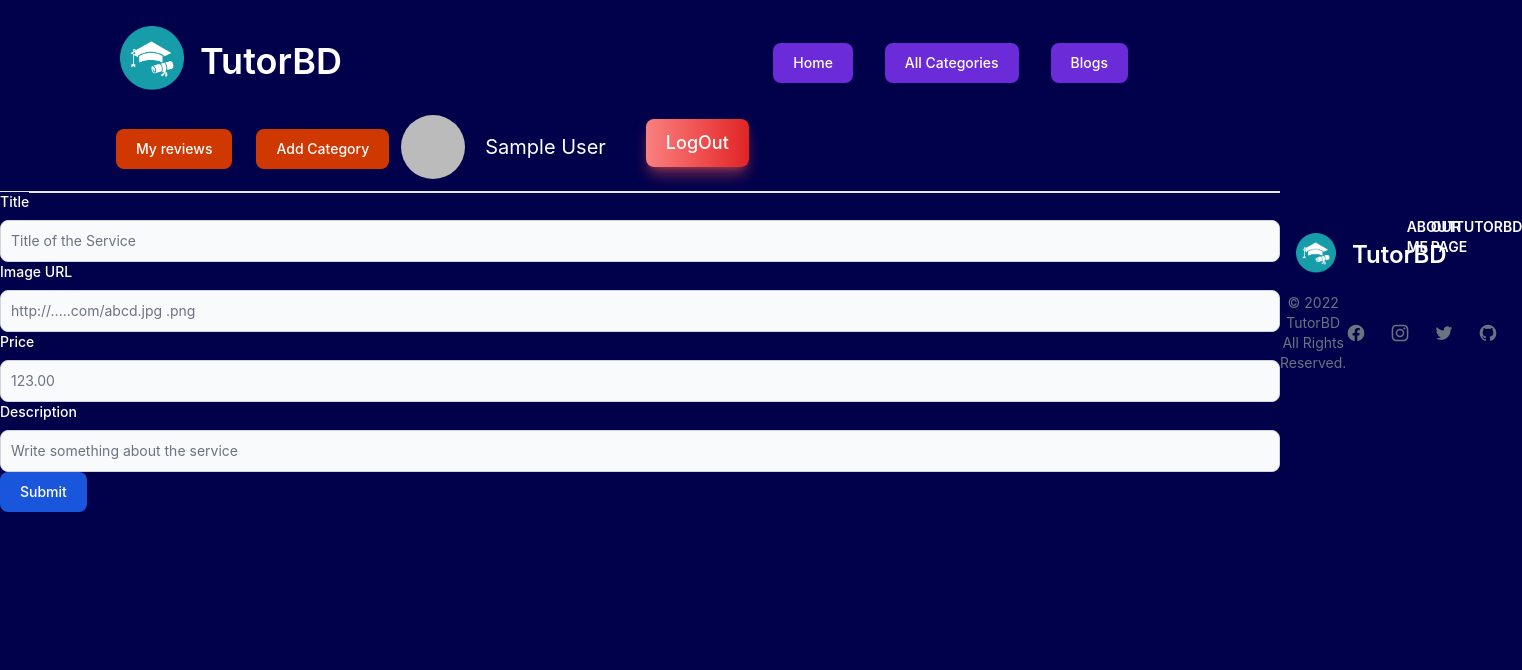
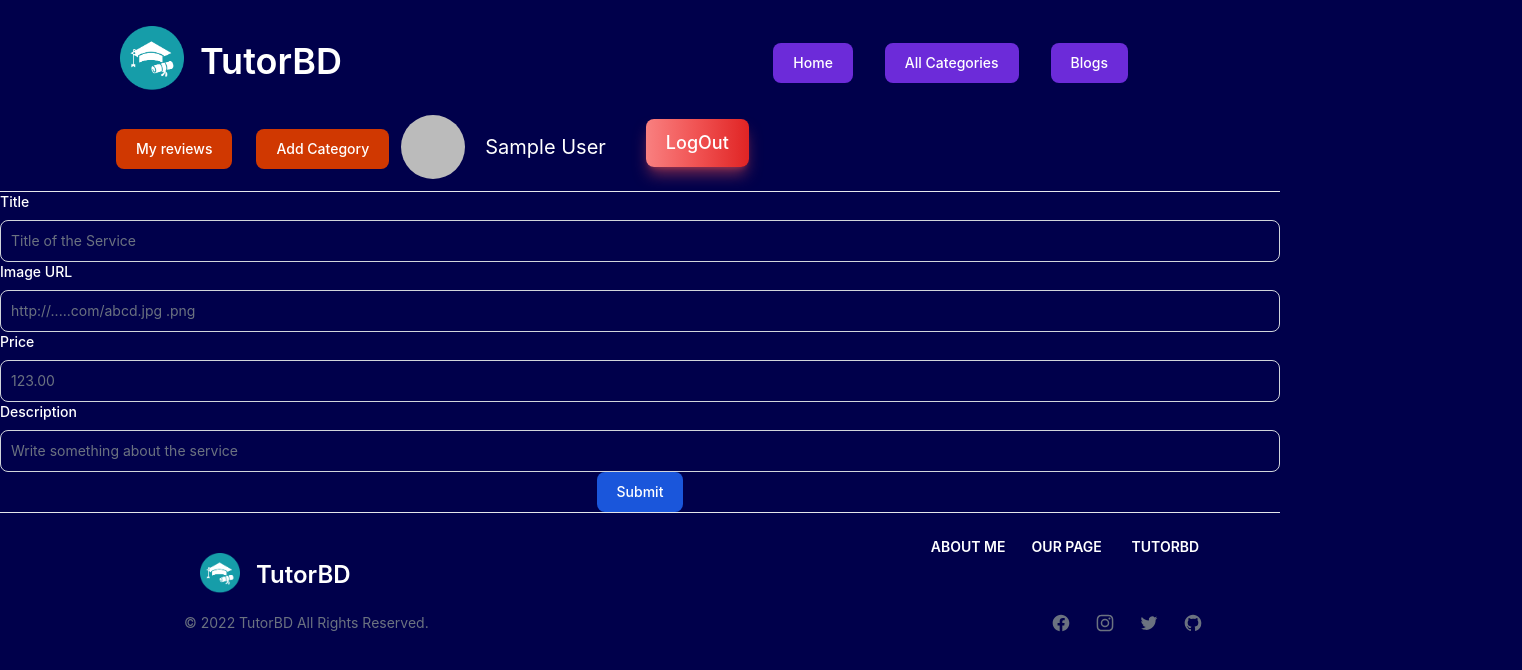
Before and after one commit to shuvo0007/service-review-client-side, a React (Create React App) app: page /private/addCategory in a window 1280 px wide. Shown: the top 670 px of the page, 1522 px wide, since content can reach past the window. Built offline with nearby package versions, Linux system fonts and the light colour scheme; no server answers; sample sign-in values are in the browser's storage.

Commit message:
addCategory updated

```diff
--- a/src/Components/Layouts/Outlets/AddCategory/AddCategory.js
+++ b/src/Components/Layouts/Outlets/AddCategory/AddCategory.js
@@ -43,9 +43,9 @@
           <input
             onBlur={handleInputBlur}
             type="text"
-            name="title"
+            name="name"
             id="last_name"
-            className="bg-gray-50 border border-gray-300 text-white float-left text-sm rounded-lg
+            className="bg-transparent border border-gray-300 text-white float-left text-sm rounded-lg
                     focus:ring-blue-500 focus:border-blue-500 block w-full p-2.5 "
             placeholder="Title of the Service"
             required
@@ -61,9 +61,9 @@
           <input
             onBlur={handleInputBlur}
             type="text"
-            name="img"
+            name="image"
             id="company"
-            className="bg-gray-50 border border-gray-300 text-white float-left text-sm rounded-lg
+            className="bg-transparent border border-gray-300 text-white float-left text-sm rounded-lg
                     focus:ring-blue-500 focus:border-blue-500 block w-full p-2.5 "
             placeholder="http://.....com/abcd.jpg .png"
             required
@@ -81,7 +81,7 @@
             type="text"
             name="price"
             id="phone"
-            className="bg-gray-50 border border-gray-300 text-white float-left text-sm rounded-lg
+            className="bg-transparent border border-gray-300 text-white float-left text-sm rounded-lg
                     focus:ring-blue-500 focus:border-blue-500 block w-full p-2.5 "
             placeholder="123.00"
             required
@@ -97,9 +97,9 @@
           <input
             onBlur={handleInputBlur}
             type="text"
-            name="description"
+            name="details"
             id="website"
-            className="bg-gray-50 border border-gray-300 text-white float-left text-sm rounded-lg
+            className="bg-transparent border border-gray-300 text-white float-left text-sm rounded-lg
                     focus:ring-blue-500 focus:border-blue-500 block w-full p-2.5 "
             placeholder="Write something about the service"
             required
@@ -108,7 +108,7 @@
 
         <button
           type="submit"
-          className="text-white float-left bg-blue-700 hover:bg-blue-800 focus:ring-4 focus:outline-none focus:ring-blue-300 font-medium rounded-lg text-sm w-full sm:w-auto px-5 py-2.5 text-center dark:bg-blue-600 dark:hover:bg-blue-700 dark:focus:ring-blue-800"
+          className="text-white bg-blue-700 hover:bg-blue-800 focus:ring-4 focus:outline-none focus:ring-blue-300 font-medium rounded-lg text-sm w-full sm:w-auto px-5 py-2.5 text-center dark:bg-blue-600 dark:hover:bg-blue-700 dark:focus:ring-blue-800"
         >
           Submit
         </button>
```
